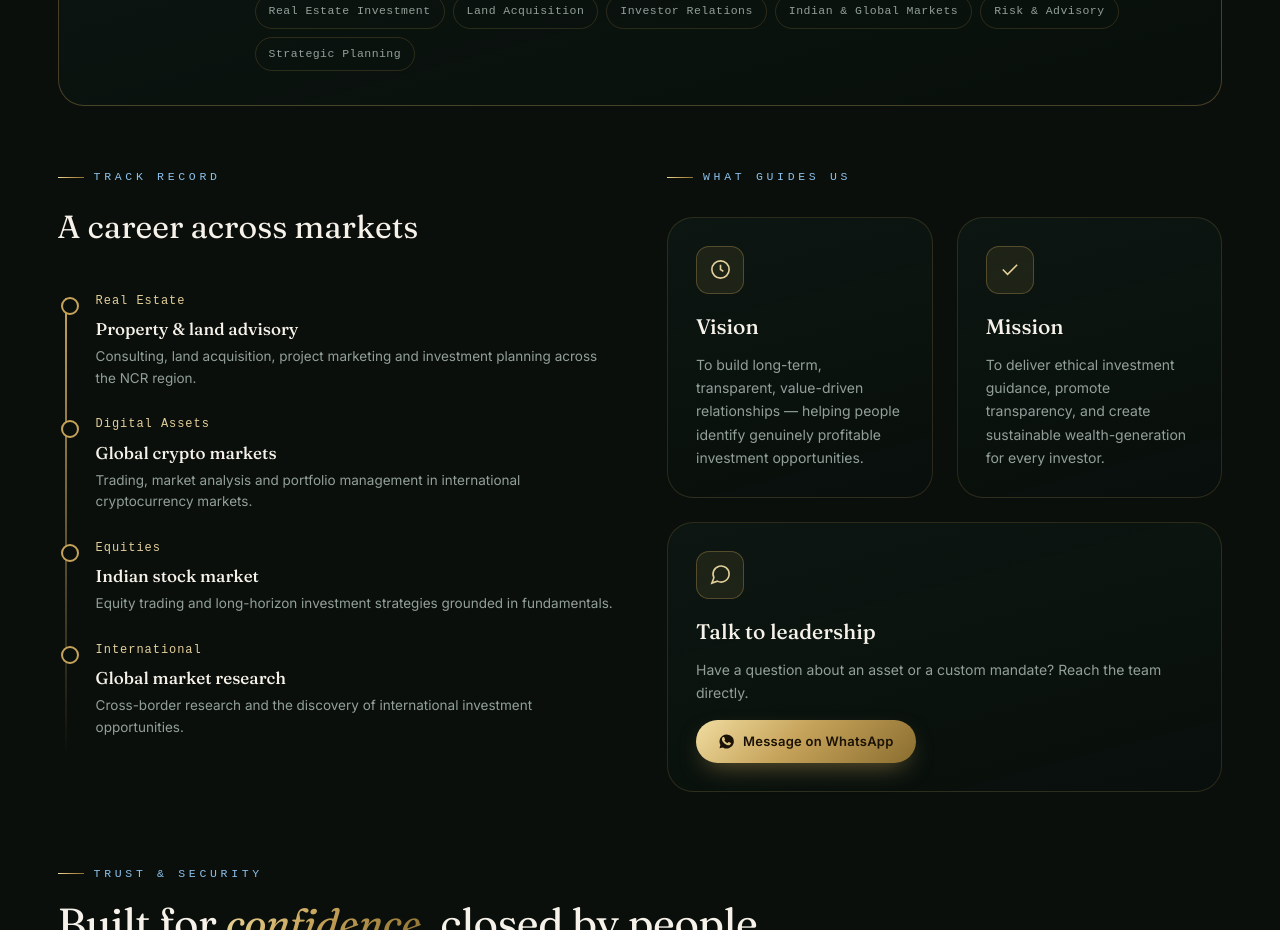
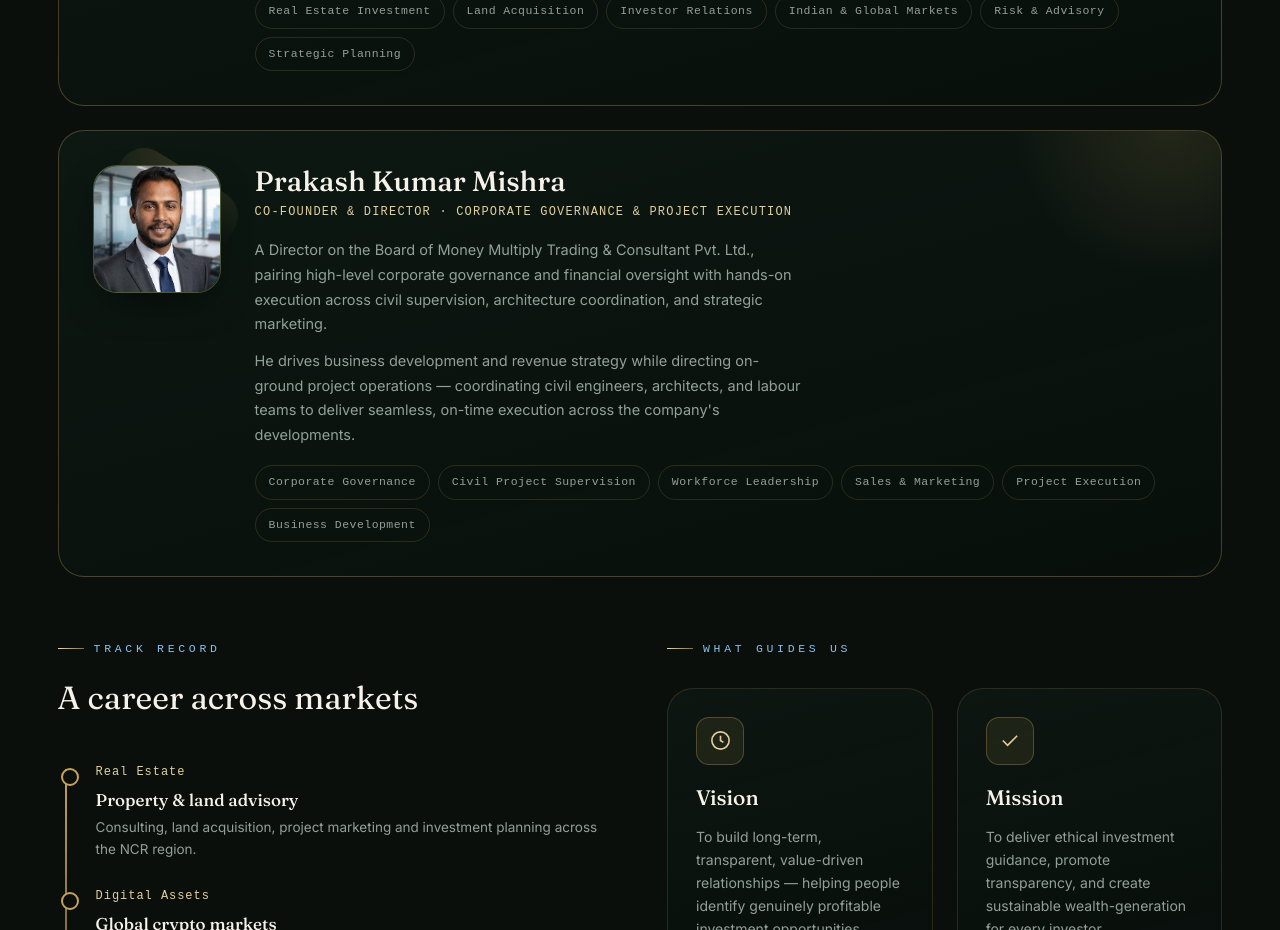
Before and after one commit to moneymultiply/money_multiply, a Next.js app: page / in a window 1280 px wide. Shown: the part 6780-7710 px from the top of the page. Built offline with nearby package versions, Linux system fonts and the light colour scheme; no server answers; a web font is replaced by a local one.

Commit message:
2nd Founder added

```diff
--- a/components/About.tsx
+++ b/components/About.tsx
@@ -11,6 +11,15 @@ const LEAD_TAGS = [
   "Indian & Global Markets",
   "Risk & Advisory",
   "Strategic Planning",
+];
+
+const PRAKASH_TAGS = [
+  "Corporate Governance",
+  "Civil Project Supervision",
+  "Workforce Leadership",
+  "Sales & Marketing",
+  "Project Execution",
+  "Business Development",
 ];
 
 const TIMELINE = [
@@ -122,6 +131,34 @@ export default function About() {
             </p>
             <div className="lead-tags">
               {LEAD_TAGS.map((t) => (
+                <span className="lead-tag" key={t}>
+                  {t}
+                </span>
+              ))}
+            </div>
+          </div>
+        </div>
+
+        <div className="lead-card reveal scale" style={{ marginTop: "24px" }}>
+          <div className="lead-avatar">
+            {/* eslint-disable-next-line @next/next/no-img-element */}
+            <img src="/images/Prakash_Mishra.jpeg" alt="Prakash Kumar Mishra" />
+          </div>
+          <div className="lead-info">
+            <h3>Prakash Kumar Mishra</h3>
+            <div className="role">Co-Founder &amp; Director · Corporate Governance &amp; Project Execution</div>
+            <p>
+              A Director on the Board of Money Multiply Trading &amp; Consultant Pvt. Ltd., pairing
+              high-level corporate governance and financial oversight with hands-on execution across
+              civil supervision, architecture coordination, and strategic marketing.
+            </p>
+            <p style={{ marginTop: "12px" }}>
+              He drives business development and revenue strategy while directing on-ground project
+              operations — coordinating civil engineers, architects, and labour teams to deliver
+              seamless, on-time execution across the company&apos;s developments.
+            </p>
+            <div className="lead-tags">
+              {PRAKASH_TAGS.map((t) => (
                 <span className="lead-tag" key={t}>
                   {t}
                 </span>
```
Also changed, not shown: public/images/Prakash_Mishra.jpeg (added).
